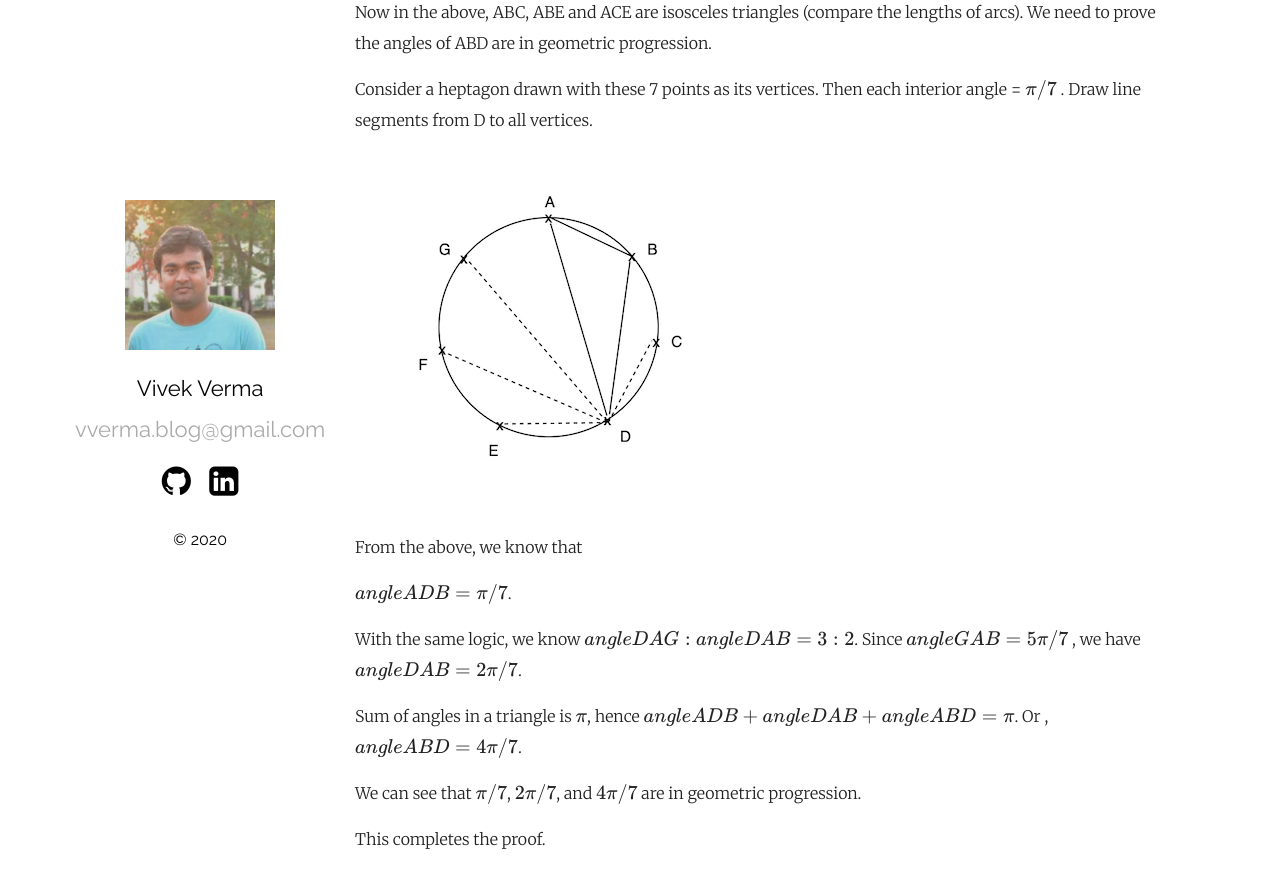
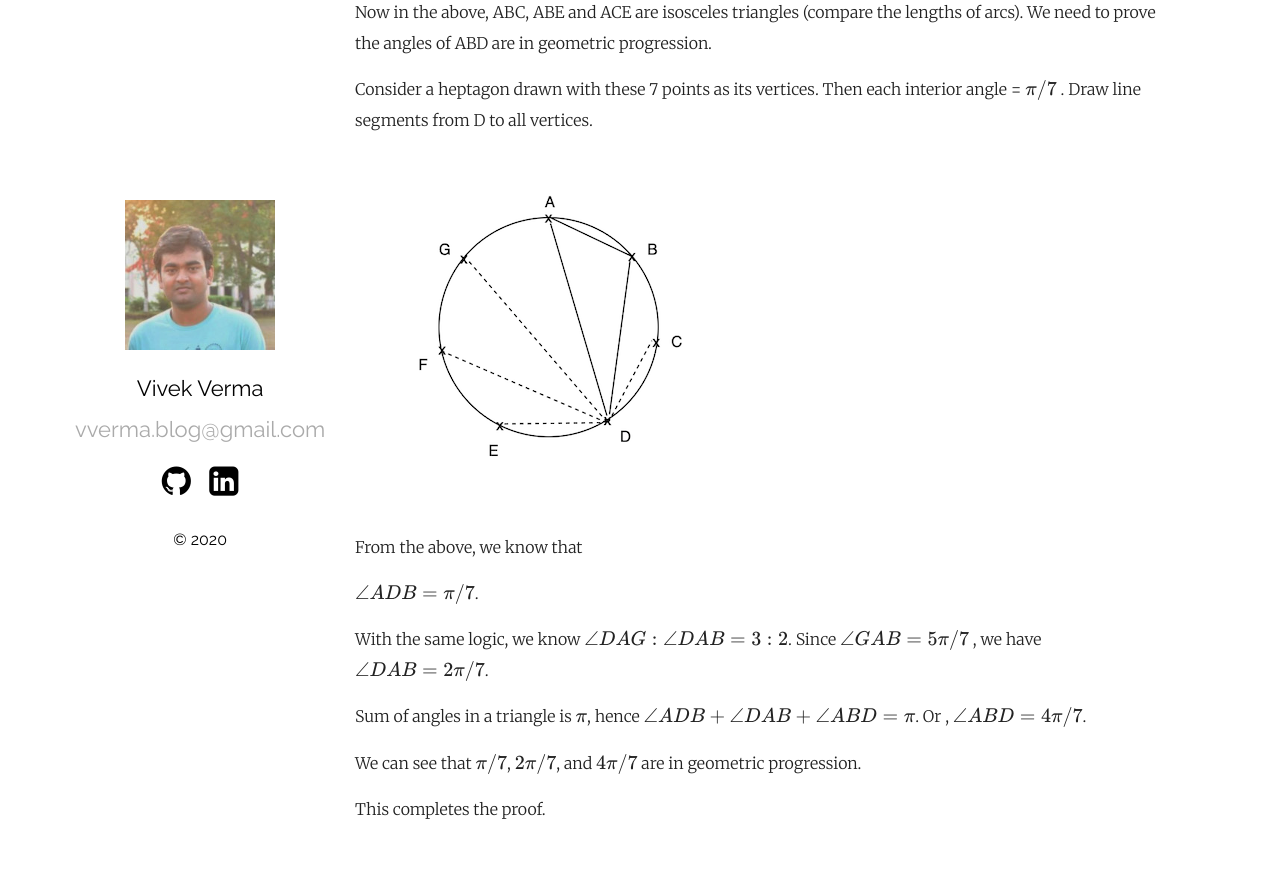
Before and after one commit to vivekverma0/vivekverma0.github.io, a Jekyll site: the page built from _posts/2020-04-13-triangle-in-a-place.md, in a window 1280 px wide and 900 px high, scrolled down 1289 px. Shown: the top 888 px of the window. Built offline with Jekyll 4.4.1, drawn with Linux system fonts in a browser that asks for light colours; formulas are drawn with MathJax 3; comment, search, counter and statistics services are not loaded.

```diff
--- a/_posts/2020-04-13-triangle-in-a-place.md
+++ b/_posts/2020-04-13-triangle-in-a-place.md
@@ -34,11 +34,11 @@ Consider a heptagon drawn with these 7 points as its vertices. Then each interio
 
 From the above, we know that
 
-$$ angle ADB = \pi / 7 $$.
+$$ \angle ADB = \pi / 7 $$.
 
-With the same logic, we know $$ angle DAG : angle DAB = 3 : 2 $$. Since $$ angle GAB = 5\pi / 7 $$ , we have $$ angle DAB = 2\pi / 7 $$.
+With the same logic, we know $$ \angle DAG : \angle DAB = 3 : 2 $$. Since $$ \angle GAB = 5\pi / 7 $$ , we have $$ \angle DAB = 2\pi / 7 $$.
 
-Sum of angles in a triangle is $$ \pi $$, hence $$ angle ADB + angle DAB + angle ABD = \pi $$. Or , $$ angle ABD = 4\pi / 7 $$.
+Sum of angles in a triangle is $$ \pi $$, hence $$ \angle ADB + \angle DAB + \angle ABD = \pi $$. Or , $$ \angle ABD = 4\pi / 7 $$.
 
 We can see that $$ \pi / 7 $$, $$ 2\pi / 7 $$, and $$ 4\pi / 7 $$ are in geometric progression.
 
```
